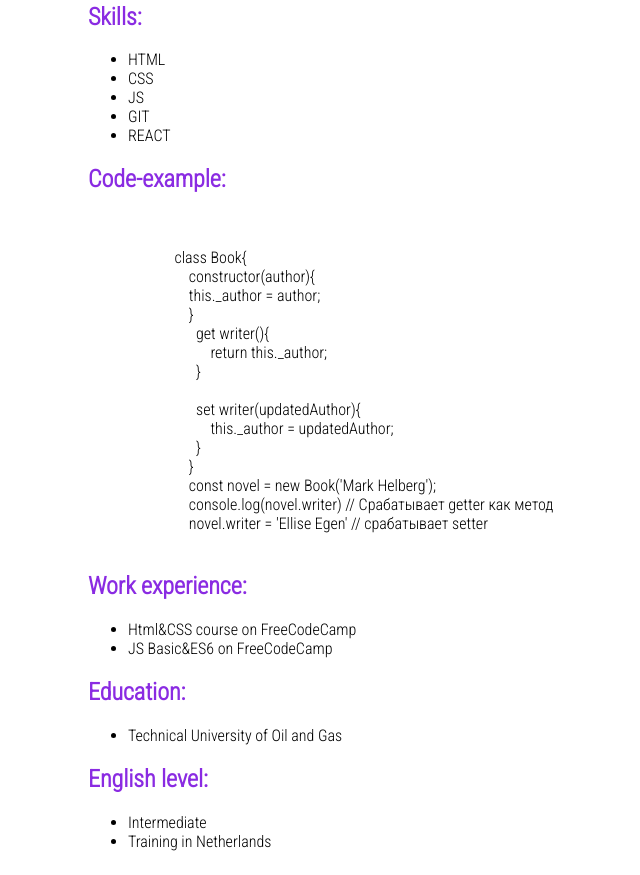
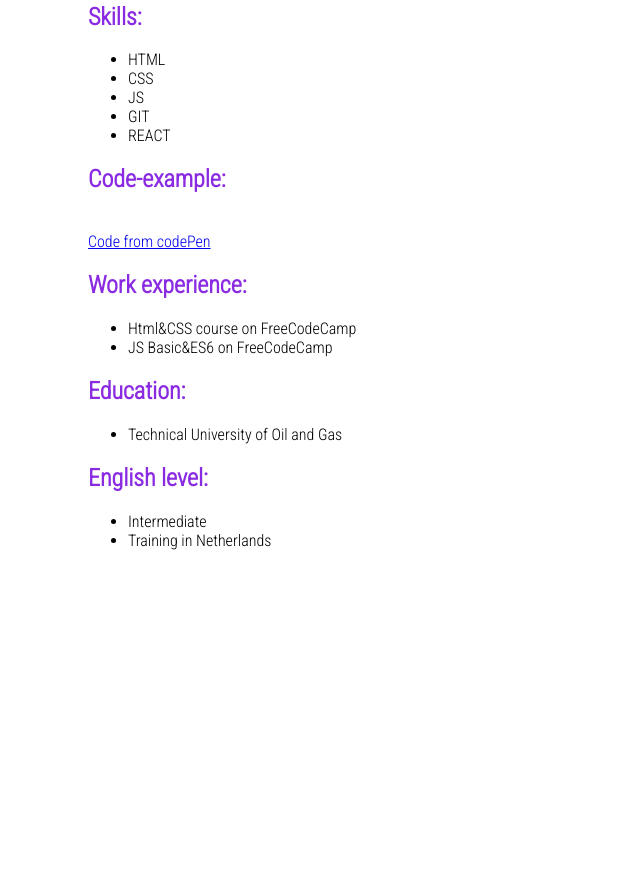
Before and after one commit to orazin/rsschool-cv, a plain HTML site: page index.html in a window 1280 px wide. Shown: the part 860-1735 px from the top of the page, without its empty margins (190-830 px from the left). After the commit the page ends 1434 px from the top, so only its background shows below. Drawn offline with Linux system fonts and the light colour scheme.

Commit message:
fix: add correct info in code-section

```diff
--- a/index.html
+++ b/index.html
@@ -47,25 +47,7 @@
                <section class="code">
                    <h2>Code-example:</h2>
                    <br>
-                   <code>
-                       <pre>
-                        class Book{
-                            constructor(author){
-                            this._author = author;
-                            }
-                              get writer(){
-                                  return this._author;
-                              }
-
-                              set writer(updatedAuthor){
-                                  this._author = updatedAuthor;
-                              }
-                            }
-                            const novel = new Book('Mark Helberg');
-                            console.log(novel.writer) // Срабатывает getter как метод
-                            novel.writer = 'Ellise Egen' // срабатывает setter
-                       </pre>
-                   </code>
+                  <a href="https://codepen.io/orazin/pen/QWGqvEJ">Code from codePen</a>
                </section>
                <section class="work">
                    <h2>Work experience:</h2>
```
